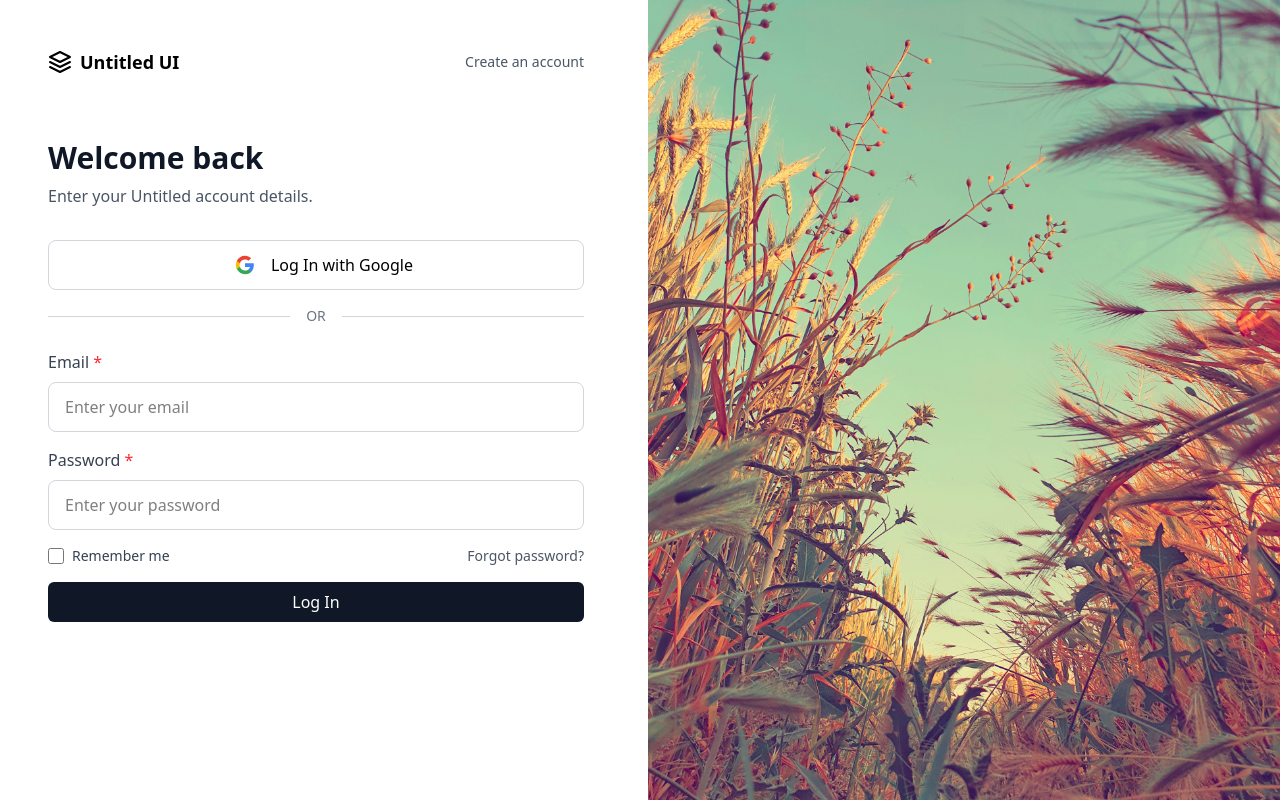
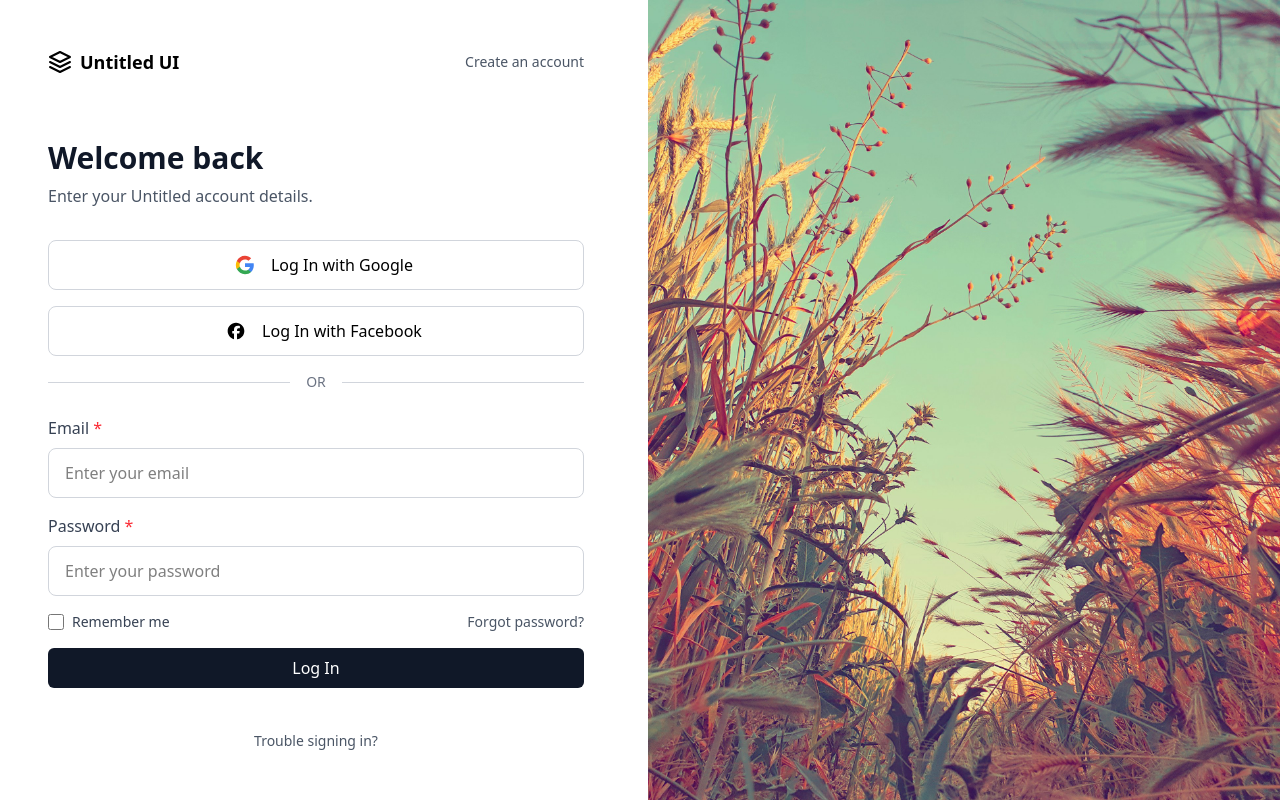
Before and after one commit to opusberedugo/fruit-garden, a React (Vite) app in the folder farmers-market-frontend-react/: page / in a window 1280 px wide. Built offline with nearby package versions, Linux system fonts and the light colour scheme.

Commit message:
feat: Add `FormField` component and initial `LogIn` page.

```diff
--- a/farmers-market-frontend-react/src/components/forms/FormField.jsx
+++ b/farmers-market-frontend-react/src/components/forms/FormField.jsx
@@ -8,7 +8,7 @@ export default function FormField({ name, type, placeholder, label, required, va
   return (
     <div className={`form-field ${className}`}>
       <label htmlFor={name} className='block text-gray-700 font-medium mb-2'>{label} {required && <span className='text-red-500'>*</span>}</label>
-      <input type={type} id={name} name={name} placeholder={placeholder} value={value} className={`w-full px-4 py-3 border ${error ? 'border-red-500' : 'border-gray-300'} rounded-lg focus:outline-none focus:ring-2 ${error ? 'focus:ring-red-500' : 'focus:ring-gray-900'} focus:border-transparent transition-colors`} />
+      <input type={type} id={name} name={name} placeholder={placeholder} value={value} className={`w-full px-4 py-3 bg-white border ${error ? 'border-red-500' : 'border-gray-300'} rounded-lg focus:outline-none focus:ring-2 ${error ? 'focus:ring-red-500' : 'focus:ring-gray-900'} focus:border-transparent transition-colors`} />
       {error && <p className='error-label mt-1 text-sm text-red-500'>{error}</p>}
     </div>
   )
--- a/farmers-market-frontend-react/src/pages/LogIn.jsx
+++ b/farmers-market-frontend-react/src/pages/LogIn.jsx
@@ -43,6 +43,12 @@ function LogInPage({ className, name, type, placeholder, label, required, value,
             </svg>
           </UIButton>
 
+          <UIButton text="Log In with Facebook" onClick="" className="mb-4 w-full flex items-center justify-center space-x-3 px-4 py-3 border border-gray-300 rounded-lg hover:bg-gray-50 transition-colors">
+            <svg  fill="currentColor" class="w-5 h-5 mx-4" viewBox="0 0 24 24">
+              <path d="M22 12.037C22 6.494 17.523 2 12 2S2 6.494 2 12.037c0 4.707 3.229 8.656 7.584 9.741v-6.674H7.522v-3.067h2.062v-1.322c0-3.416 1.54-5 4.882-5 .634 0 1.727.125 2.174.25v2.78a13 13 0 0 0-1.155-.037c-1.64 0-2.273.623-2.273 2.244v1.085h3.266l-.56 3.067h-2.706V22C18.164 21.4 22 17.168 22 12.037"/>
+            </svg>
+          </UIButton>
+
           <Divider  text="OR"/>
 
           <Form>
@@ -54,6 +60,10 @@ function LogInPage({ className, name, type, placeholder, label, required, value,
             </div>
             <FormButton text="Log In" />
           </Form>
+
+           <div class="mt-auto pt-8 text-center">
+              <a href="#" class="text-sm text-gray-600 hover:text-gray-900">Trouble signing in?</a>
+            </div>
         </Flex>
 
         {/* Image Serving as second column */}
```
